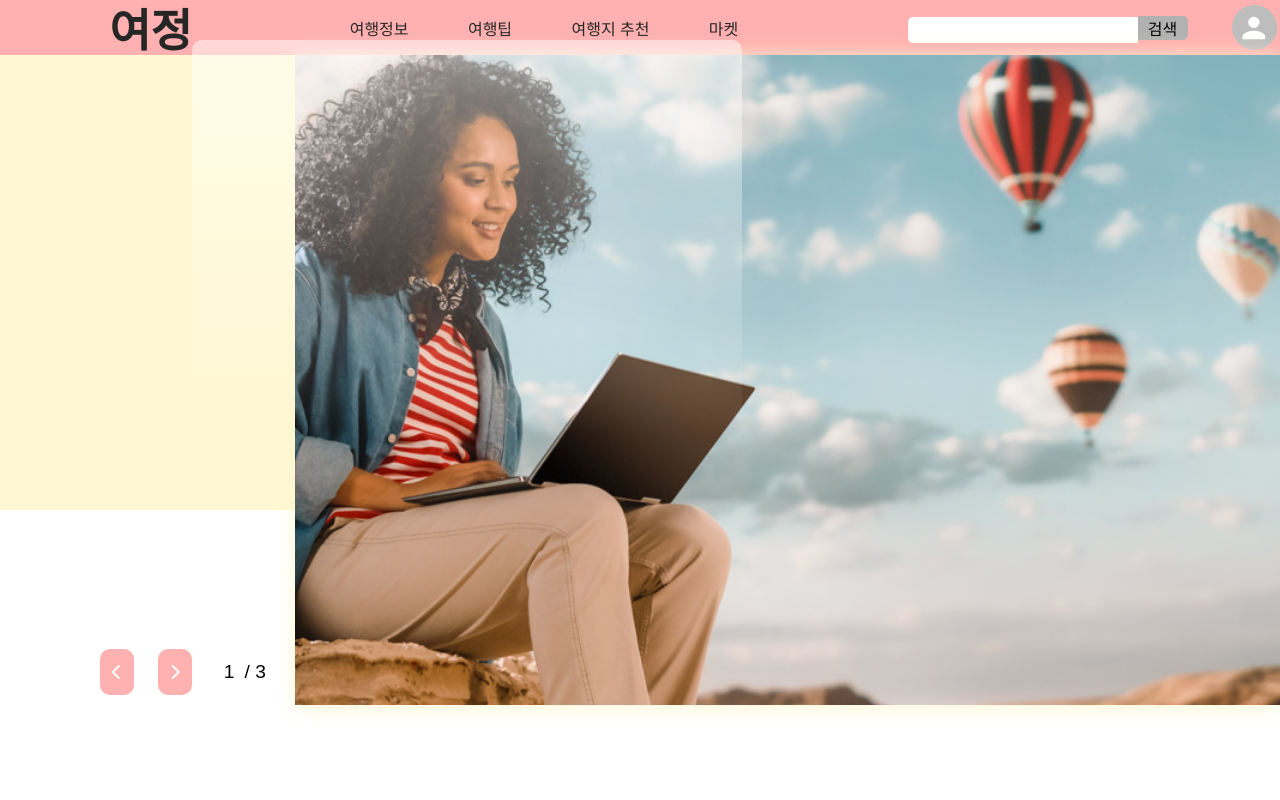
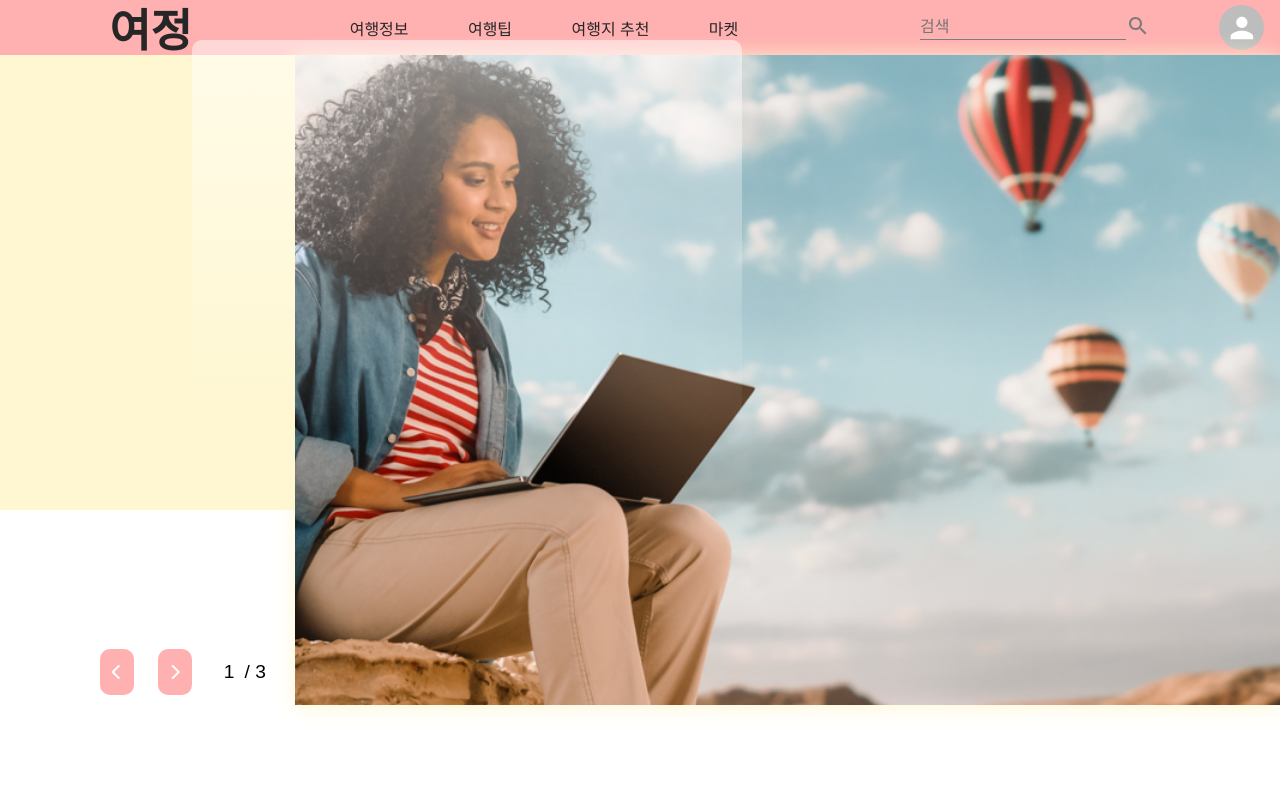
Before and after one commit to do3642/sharetravel-react, a React (Create React App) app: page / in a window 1280 px wide. Shown: the top 800 px of the page. Built offline with nearby package versions, Linux system fonts and the light colour scheme; a web font is replaced by a local one.

Commit message:
update: 검색창 디자인 수정

```diff
--- a/src/components/Header.js
+++ b/src/components/Header.js
@@ -1,8 +1,8 @@
 import { useState } from 'react';
 import '../styles/Header.css'
 import AccountMenu from './AccountMenu';
-import MenuIcon from '@mui/icons-material/Menu';
 import MobileMenu from './MobileMenu';
+import SearchIcon from '@mui/icons-material/Search';
 
 function Header({ isAuth,handleClose }) {
   const [menu, setMenu] = useState(false); // false하면 모바일 메뉴가 안 뜨고 true 하면 모바일 메뉴 뜸.
@@ -21,8 +21,8 @@ function Header({ isAuth,handleClose }) {
         </ul>
       <div className="nav-right">
         <div className={menu ? "nav-search-hidden" : "nav-search"}>
-          <input type="search"></input>
-          <button>검색</button>
+          <input type="search" placeholder='검색'></input>
+          <button><SearchIcon/></button>
         </div>
         <ul className={menu ? "nav-user-hidden" : "nav-user"}>
           <AccountMenu isAuth={isAuth}/>
--- a/src/components/MobileMenu.js
+++ b/src/components/MobileMenu.js
@@ -42,7 +42,7 @@ export default function DrawerMobileNavigation({ open, setOpen, isAuth }) {
           </Box>
           <Input
             size="sm"
-            placeholder="Search"
+            placeholder="검색"
             variant="plain"
             endDecorator={<Search />}
             slotProps={{
--- a/src/styles/Header.css
+++ b/src/styles/Header.css
@@ -52,8 +52,12 @@ h1{
 }
 
 .nav .nav-search {
-  margin-top: 16px;
+  height: 26px;
+  width: 230px;
+  margin-top: 14px;
   white-space: nowrap;
+  position: relative;
+  display: flex;
 }
 
 .nav .nav-menu a:hover {
@@ -61,20 +65,19 @@ h1{
 }
 
 .nav .nav-search input {
-  border: none;
-  height: 26px;
-  border-top-left-radius: 5px;
-  border-bottom-left-radius: 5px;
-  width: 230px;
+  width: 100%;
+  background-color: #FFB0B0;
+  border-width: 0 0 1px;
 }
 
 .nav .nav-search button {
-  background-color: #b1b1b1;
+  background-color: #FFB0B0;
   border: none;
-  height: 24px;
-  width: 50px;
-  border-top-right-radius: 5px;
-  border-bottom-right-radius: 5px;
+  color: #7a7a7a;
+  position: absolute;
+  right: 0;
+  height: 100%;
+  align-items: center;
 }
 
 .nav .nav-search input:focus{
```
